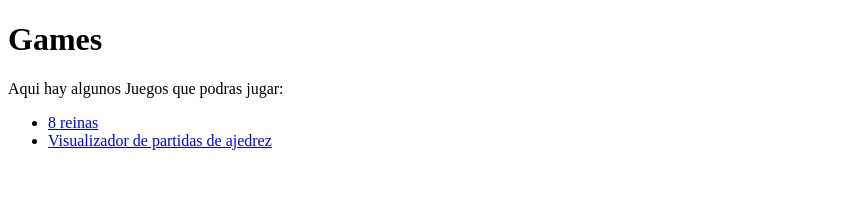
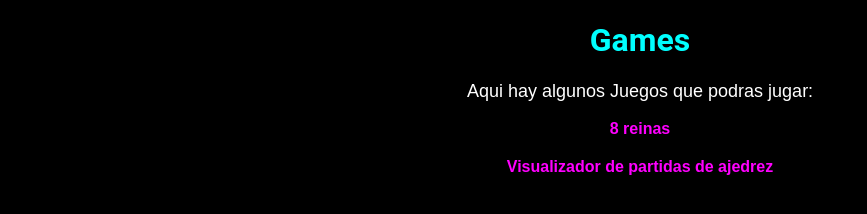
Before and after one commit to JCLV2002/JCLV2002.github.io, a plain HTML site: page index.html in a window 1280 px wide. Shown: the whole page, without its empty margins (0-867 px from the left). Drawn offline with Linux system fonts and the light colour scheme.

Commit message:
nuevos cambios

```diff
--- a/index.html
+++ b/index.html
@@ -4,13 +4,13 @@
     <meta charset="UTF-8">
     <meta name="viewport" content="width=device-width, initial-scale=1.0">
     <title>Games</title>
-    <link rel="stylesheet" href="styles.css"> <!-- Vincula tu archivo CSS aquí -->
+    <link rel="stylesheet" href="style.css"> <!-- Vincula tu archivo CSS aquí -->
 </head>
 <body>
     <h1>Games</h1>
     <p>Aqui hay algunos Juegos que podras jugar:</p>
     <ul>
-        <li><a href="8reinas/index.html">8 reinas</a></li>
+        <li><a href="8reinas/8R.html">8 reinas</a></li>
         <li><a href="games/snake/index.html">Visualizador de partidas de ajedrez</a></li>
     </ul> <!-- Agrega el cierre de la etiqueta ul -->
 </body>
--- a/style.css
+++ b/style.css
@@ -1,32 +1,45 @@
 /* Estilos para el título h1 */
 h1 {
-    color: blue; /* Cambia el color del texto a azul */
-    font-family: Arial, sans-serif; /* Cambia la fuente */
+    color: #00ffff; /* Cyan */
+    font-family: 'Roboto', sans-serif; /* Fuente moderna */
+    text-align: center; /* Centra el texto */
 }
 
 /* Estilos para el párrafo */
 p {
-    font-size: 16px; /* Cambia el tamaño del texto */
+    font-size: 18px; /* Tamaño de fuente ligeramente más grande */
+    text-align: center; /* Centra el texto */
+    color: #ffffff; /* Blanco */
 }
 
 /* Estilos para la lista de juegos */
 ul {
     list-style-type: none; /* Quita los marcadores de lista */
+    padding: 0;
+    text-align: center; /* Centra los elementos de la lista */
 }
 
 /* Estilos para los elementos de la lista */
 li {
-    margin-bottom: 10px; /* Agrega un espacio entre los elementos de la lista */
+    margin-bottom: 20px; /* Espacio entre elementos */
 }
 
 /* Estilos para los enlaces */
 a {
     text-decoration: none; /* Quita el subrayado predeterminado de los enlaces */
-    color: green; /* Cambia el color del texto del enlace a verde */
+    color: #ff00ff; /* Magenta */
     font-weight: bold; /* Hace que el texto del enlace sea negrita */
+    transition: all 0.3s ease; /* Transición suave para cambios */
+    font-family: 'Montserrat', sans-serif; /* Fuente moderna */
 }
 
 /* Estilos para los enlaces cuando están siendo pasados por encima */
 a:hover {
-    color: red; /* Cambia el color del texto del enlace a rojo al pasar el mouse sobre él */
+    color: #00ff00; /* Verde */
 }
+
+/* Estilos generales de fondo */
+body {
+    background-color: #000000; /* Fondo negro */
+    font-family: 'Arial', sans-serif; /* Fuente de respaldo */
+}
```
